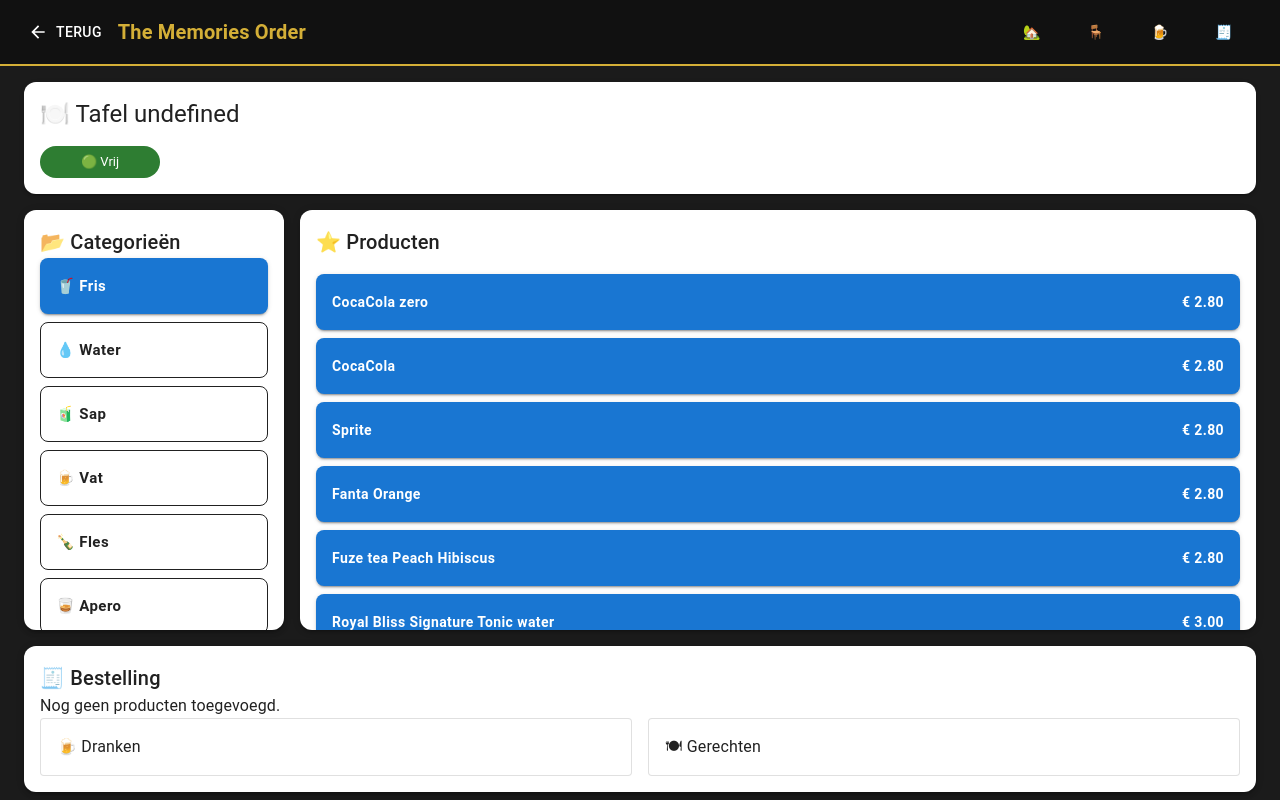
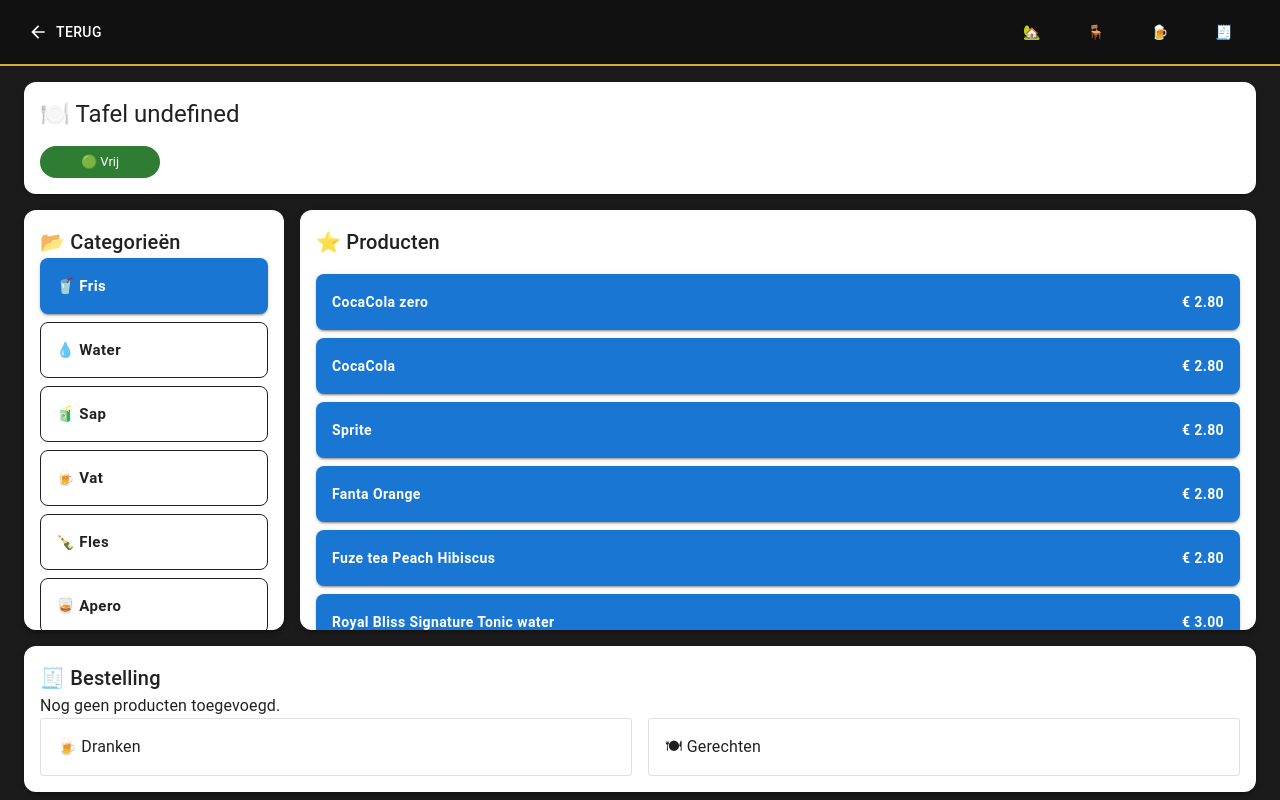
Before and after one commit to KellyGr-maker/The_memories_app, a React (Vite) app: page /order/1 in a window 1280 px wide. Shown: the top 800 px of the page. Built offline with nearby package versions, Linux system fonts and the light colour scheme.

Commit message:
Nieuw layout

```diff
--- a/src/components/layouts/AppLayout.jsx
+++ b/src/components/layouts/AppLayout.jsx
@@ -63,16 +63,7 @@
             </Button>
           )}
 
-          <Typography
-            variant="h6"
-            sx={{
-              fontWeight: "bold",
-              color: "#D4AF37",
-              flexGrow: 1,
-            }}
-          >
-            The Memories Order
-          </Typography>
+          <Box sx={{ flexGrow: 1 }} />
 
           <Button
             color={zone === "terras" ? "warning" : "inherit"}
```
